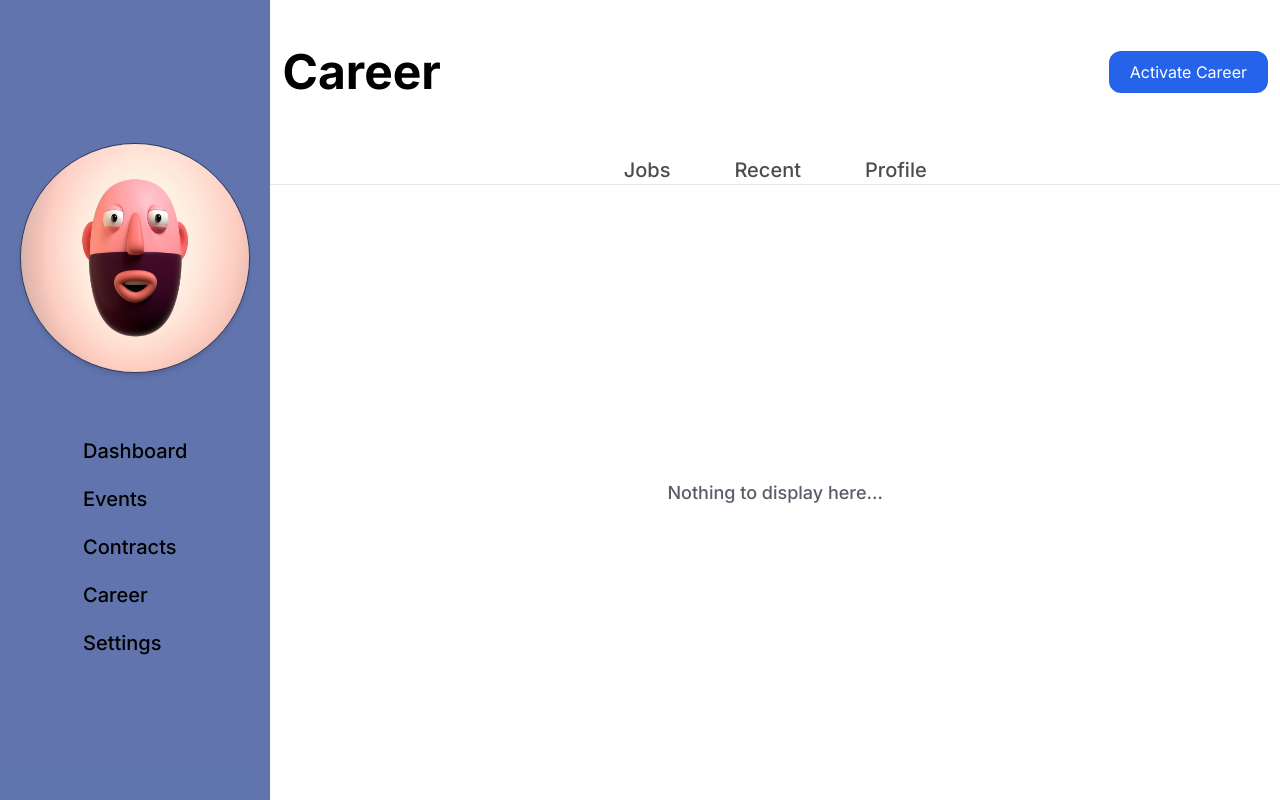
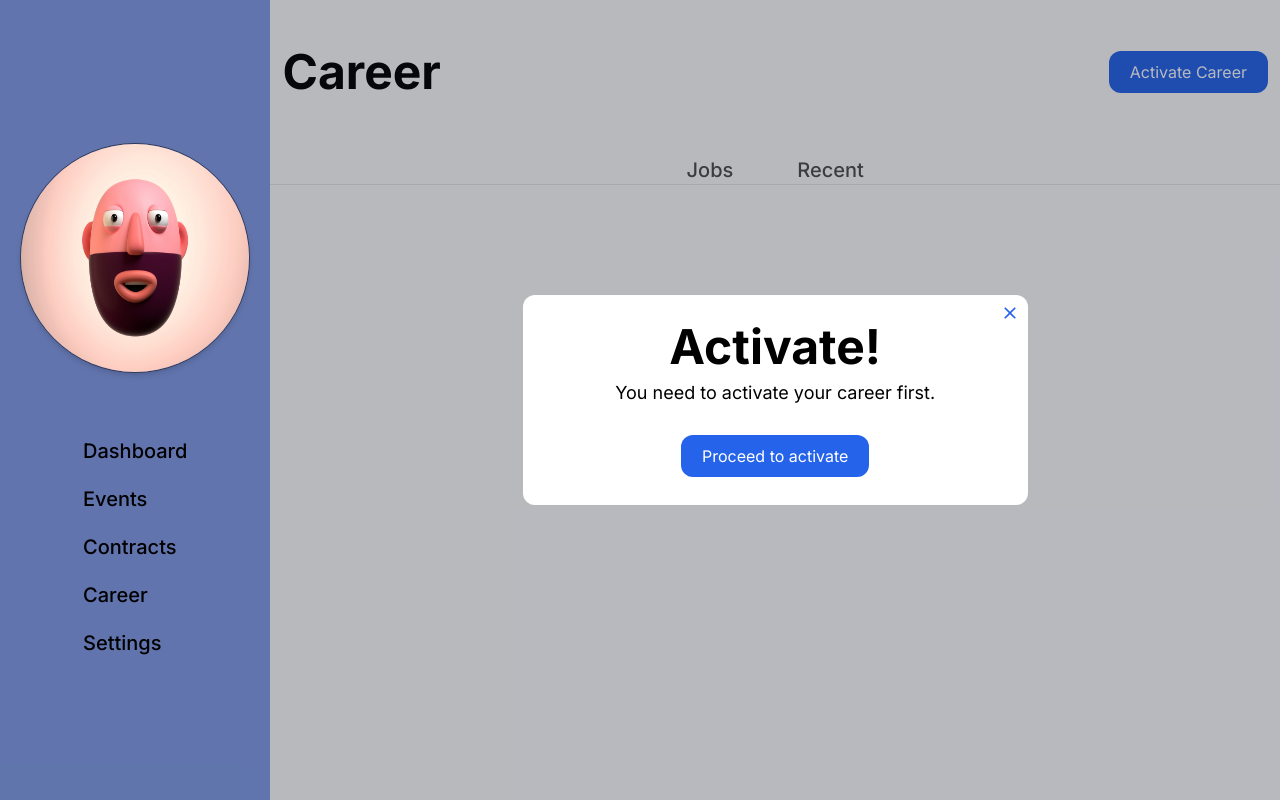
Before and after one commit to mmesomasaint/jointt, a Next.js app: page /dashboard/career in a window 1280 px wide. Built offline with nearby package versions, Linux system fonts and the light colour scheme; no server answers; the database is empty.

Commit message:
Fix: Show activate prompt
If user isn't activated show an activate prompt unless user closes it

```diff
--- a/app/dashboard/career/page.tsx
+++ b/app/dashboard/career/page.tsx
@@ -1,28 +1,77 @@
 'use client'
 
-import { useState } from 'react'
+import { useState, useEffect } from 'react'
+import {MdClose} from 'react-icons/md'
 import Text from '@/app/components/text'
 import Button from '@/app/components/button'
-import Link from 'next/link'
 import Tab from '../components/tab'
 import NoContent from '../components/nocontent'
+import { useAuthContext } from '@/app/auth/authcontext'
+import getDataWithQuery from '../getQuery'
+import Modal from '../components/modal'
 
 export default function Career() {
+  const {user} = useAuthContext()
   const [activeTab, setActiveTab] = useState<string>('Profile')
+  const [isActivated, setIsActivated] = useState<boolean>(false)
+  const [showActivatePrompt, setShowActivatePrompt] = useState<boolean>(true)
+  const getUserCareerData = async () => {
+    const {result, error} = await getDataWithQuery('contractors', 'userId', '==', user?.uid)
+    if(error) {
+      console.log('User Career Error: \n', error)
+      return null
+    }
+    return result
+  }
+
+  useEffect(() => {
+    const isCareerActive = async () => {
+      const userData = await getUserCareerData()
+      if (userData?.docs?.length) setIsActivated(true)
+      else setIsActivated(false)
+    }
+
+    isCareerActive()
+  }, [])
 
   return (
+    <>
+    {
+      showActivatePrompt && (
+        <Modal>
+          <div className='rounded-xl p-7 bg-white relative w-[50%] text-black flex flex-col gap-2 items-center justify-start'>
+        <div className='absolute top-2 right-2 w-fit' onClick={() => setShowActivatePrompt(false)}>
+          <MdClose className='text-blue-600 text-xl' />
+        </div>
+            <Text size='BOLD'>Activate!</Text>
+            <Text size='SMALL'>You need to activate your career first.</Text>
+            <Button
+              type='button'
+              className='disabled:bg-gray-600/50 disabled:border-gray-600/50 mt-5'
+              onClick={() => setActiveTab('Activate')}
+            >
+              Proceed to activate
+            </Button>
+          </div>
+        </Modal>
+      )
+    }
     <div className='flex flex-col justify-start gap-0 overflow-hidden h-full'>
       <div className='p-3 pb-1 pt-12'>
         <div className='flex justify-between gap-10 items-center'>
           <Text size='BOLD'>Career</Text>
-          <Button type='button'>
-            <Link href='events/host'>Activate Career</Link>
+          {isActivated ? (
+          <Button type='button' onClick={() => setActiveTab('Profile')}>
+            Profile
+          </Button>) : (
+          <Button type='button' onClick={() => setActiveTab('Activate')}>
+            Activate Career
           </Button>
+          )}
         </div>
         <div className='mt-16 flex justify-center items-center gap-16'>
           <Tab onClick={() => setActiveTab('Jobs')}>Jobs</Tab>
           <Tab onClick={() => setActiveTab('Recent')}>Recent</Tab>
-          <Tab onClick={() => setActiveTab('Profile')}>Profile</Tab>
         </div>
       </div>
       <hr className='bg-black/50' />
@@ -30,5 +79,6 @@ export default function Career() {
         <NoContent />
       </div>
     </div>
+    </>
   )
 }
```
